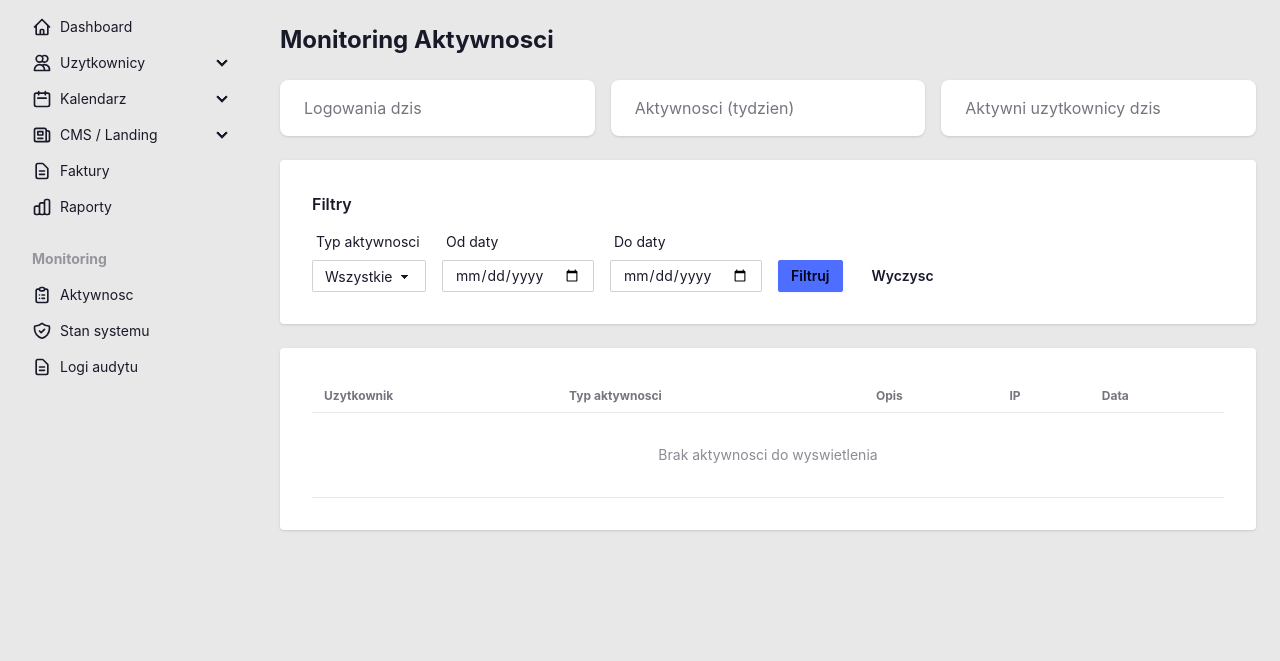
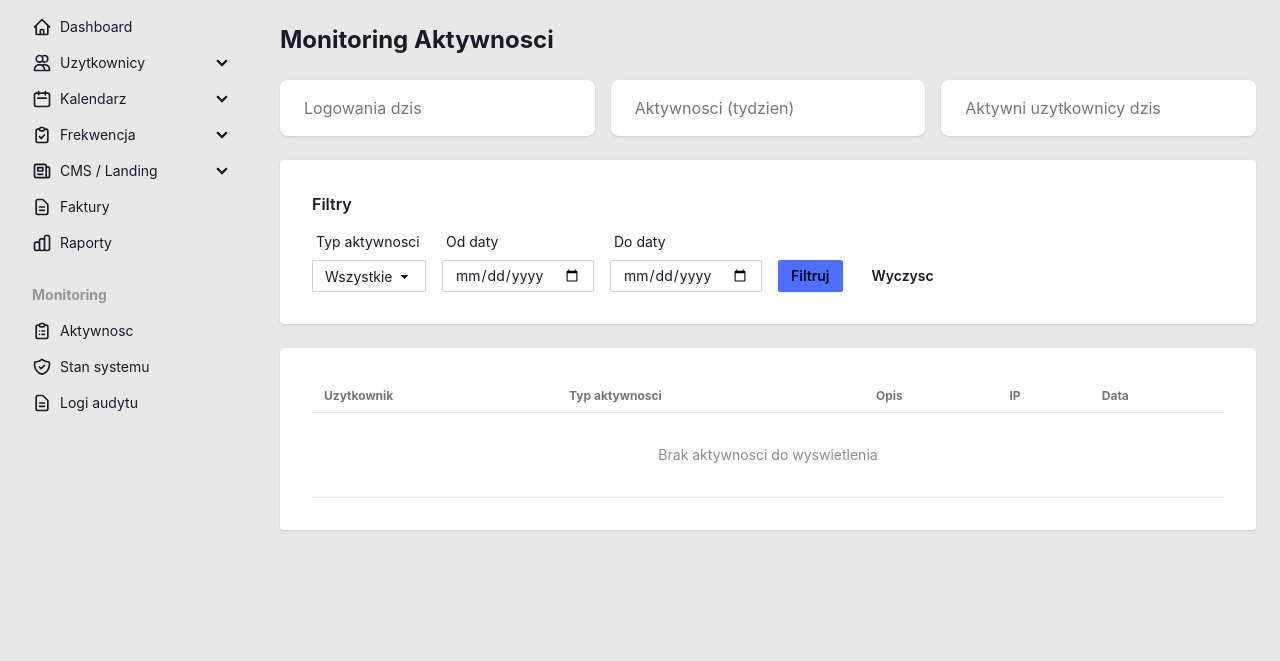
Before and after one commit to AdamSzczotka/TutorHub, a Django app: template templates/admin_panel/activity_monitoring.html in a window 1280 px wide. Shown: the part 67-728 px from the top of the page. Run offline with Django 5.2, Linux system fonts and the light colour scheme; the template is opened without the code that fills it, so the values that code supplies are empty.

Commit message:
feat(templates): add attendance section to admin sidebar
- Add Frekwencja menu with overview, low attendance, and export links
- Configure active state highlighting for attendance routes

```diff
--- a/templates/admin_panel/partials/_sidebar.html
+++ b/templates/admin_panel/partials/_sidebar.html
@@ -45,6 +45,22 @@
                 <li><a href="{% url 'rooms:list' %}">Sale</a></li>
                 <li><a href="{% url 'subjects:list' %}">Przedmioty</a></li>
                 <li><a href="{% url 'subjects:level-list' %}">Poziomy</a></li>
+            </ul>
+        </details>
+    </li>
+
+    <li>
+        <details {% if 'attendance' in request.path %}open{% endif %}>
+            <summary>
+                <svg class="w-5 h-5" fill="none" stroke="currentColor" viewBox="0 0 24 24">
+                    <path stroke-linecap="round" stroke-linejoin="round" stroke-width="2" d="M9 5H7a2 2 0 00-2 2v12a2 2 0 002 2h10a2 2 0 002-2V7a2 2 0 00-2-2h-2M9 5a2 2 0 002 2h2a2 2 0 002-2M9 5a2 2 0 012-2h2a2 2 0 012 2m-6 9l2 2 4-4"/>
+                </svg>
+                Frekwencja
+            </summary>
+            <ul>
+                <li><a href="{% url 'attendance:overview' %}" class="{% if request.resolver_match.url_name == 'overview' %}active{% endif %}">Frekwencja</a></li>
+                <li><a href="{% url 'attendance:low_attendance' %}" class="{% if 'low-attendance' in request.path %}active{% endif %}">Niska frekwencja</a></li>
+                <li><a href="{% url 'attendance:export' %}" class="{% if 'export' in request.path %}active{% endif %}">Eksport i raporty</a></li>
             </ul>
         </details>
     </li>
```
